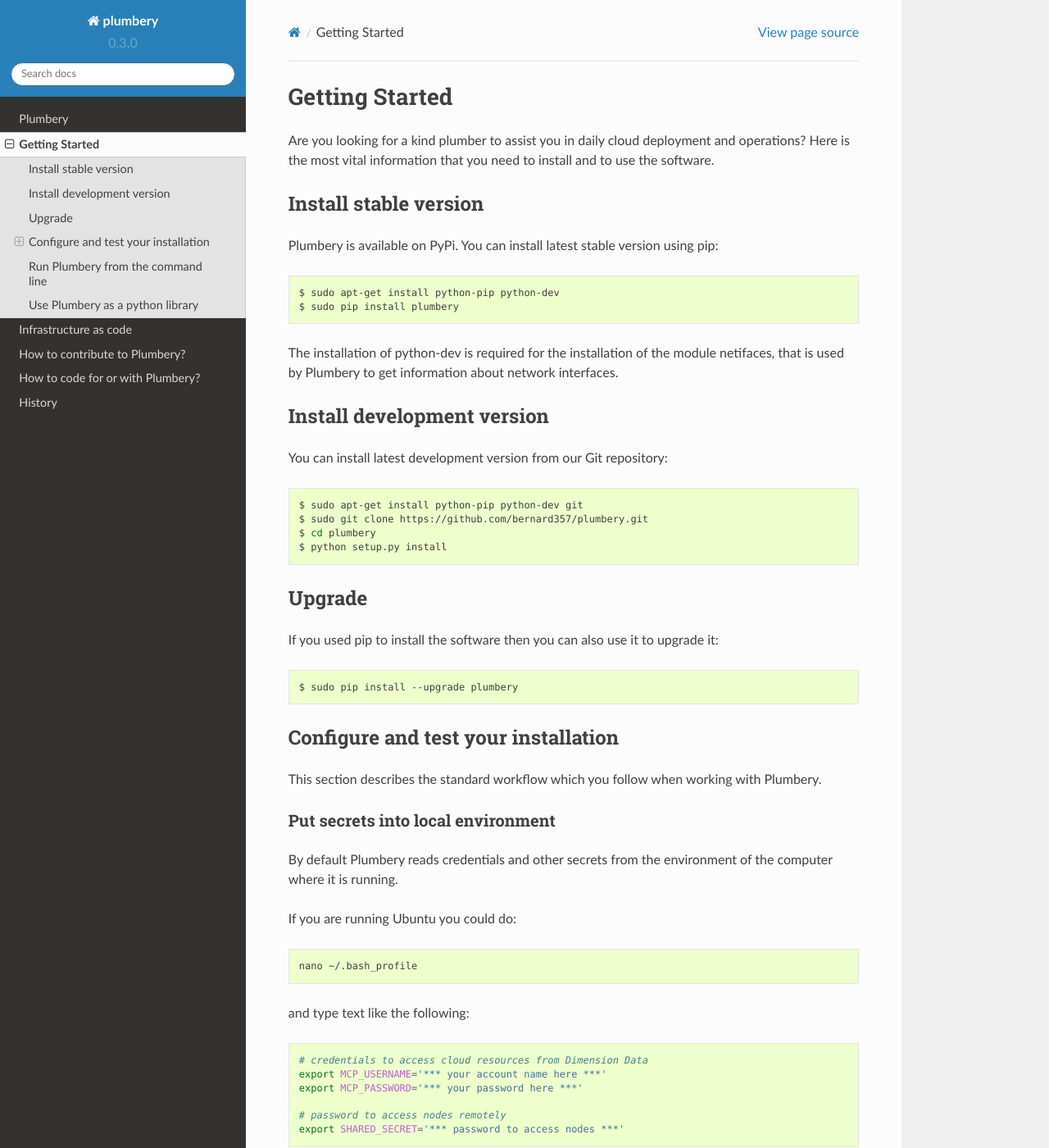
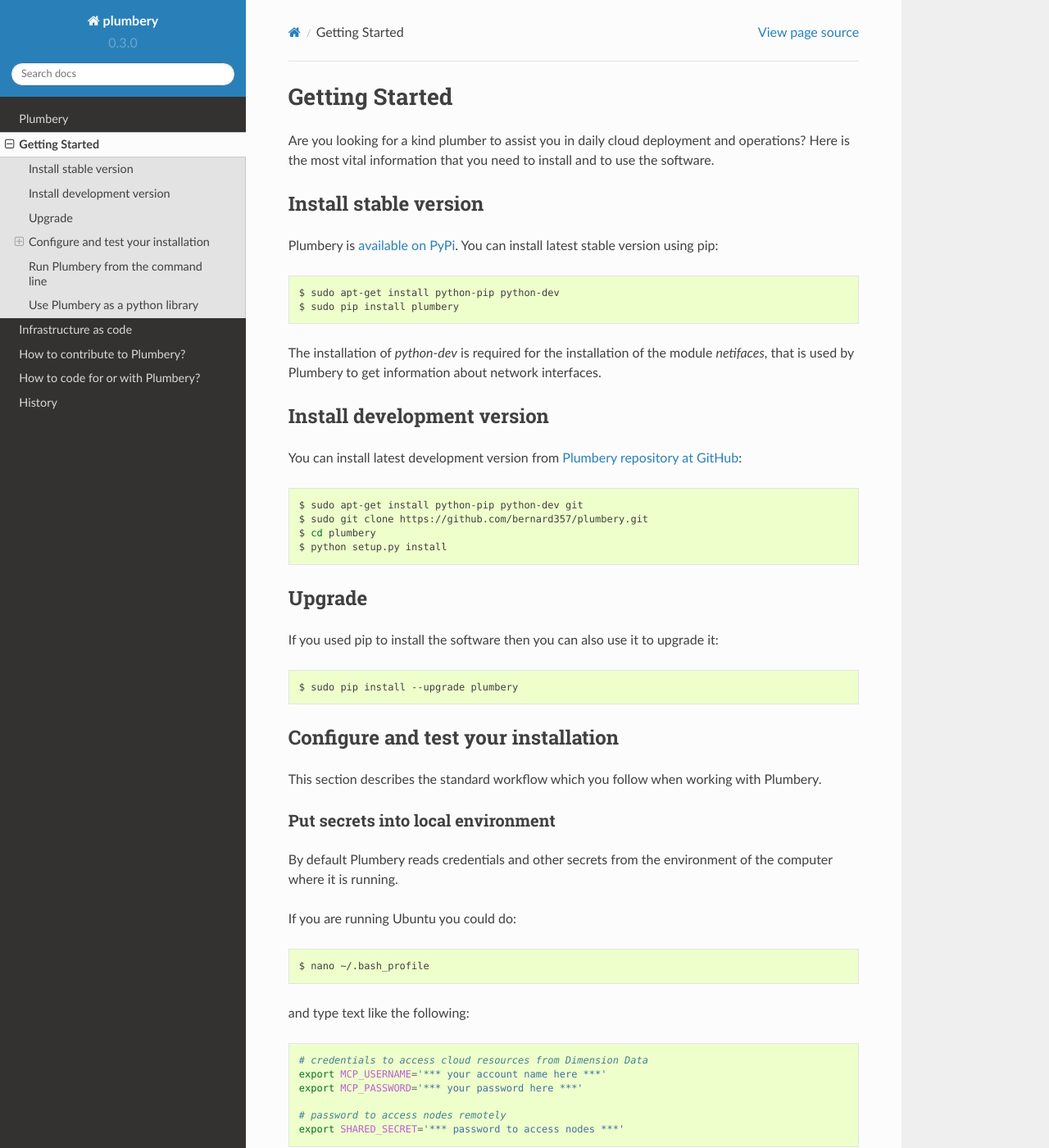
Before and after one commit to NTTLimitedRD/plumbery, a Sphinx documentation site: the page built from docs/getting_started.rst, in a window 1280 px wide and 1400 px high. Shown: the whole window at 82% size. Built offline with Sphinx 7.4.7 and the Read the Docs theme 2.0.0, drawn with Linux system fonts in a browser that asks for light colours; some of the changed text lies outside the part shown.

Commit message:
add links to the on-line documentation

```diff
--- a/docs/getting_started.rst
+++ b/docs/getting_started.rst
@@ -8,20 +8,20 @@
 Install stable version
 ----------------------
 
-Plumbery is available on PyPi. You can install latest stable version using pip:
+Plumbery is `available on PyPi`_. You can install latest stable version using pip:
 
 .. sourcecode:: bash
 
     $ sudo apt-get install python-pip python-dev
     $ sudo pip install plumbery
 
-The installation of python-dev is required for the installation of the module
-netifaces, that is used by Plumbery to get information about network interfaces.
+The installation of `python-dev` is required for the installation of the module
+`netifaces`, that is used by Plumbery to get information about network interfaces.
 
 Install development version
 ---------------------------
 
-You can install latest development version from our Git repository:
+You can install latest development version from `Plumbery repository at GitHub`_:
 
 .. sourcecode:: bash
 
@@ -55,7 +55,7 @@
 
 .. sourcecode:: bash
 
-    nano ~/.bash_profile
+    $ nano ~/.bash_profile
 
 and type text like the following:
 
```
Also changed, not shown: other parts of docs/getting_started.rst (+3 -2 lines), docs/coding.rst (+4 -6 lines).
